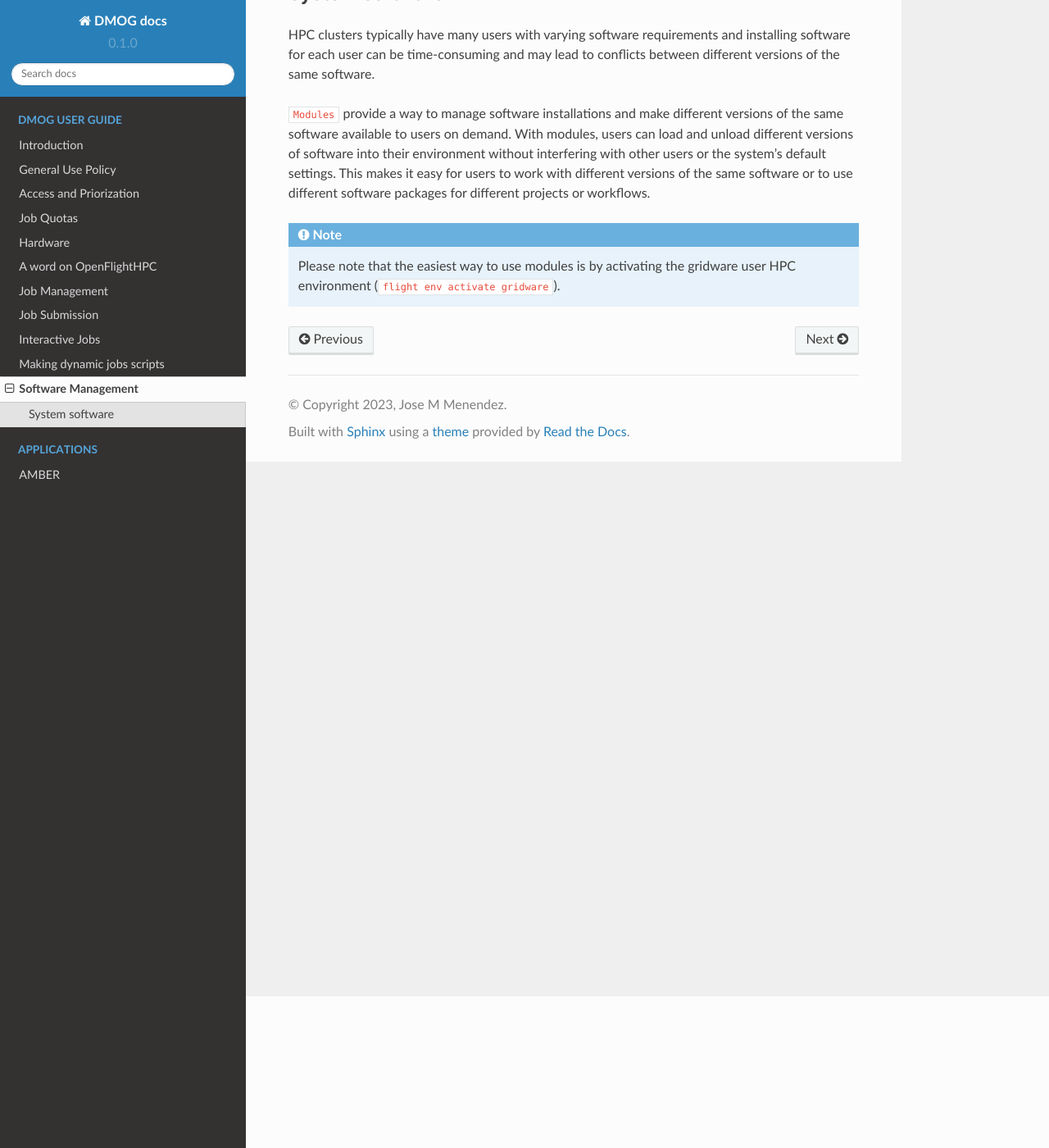
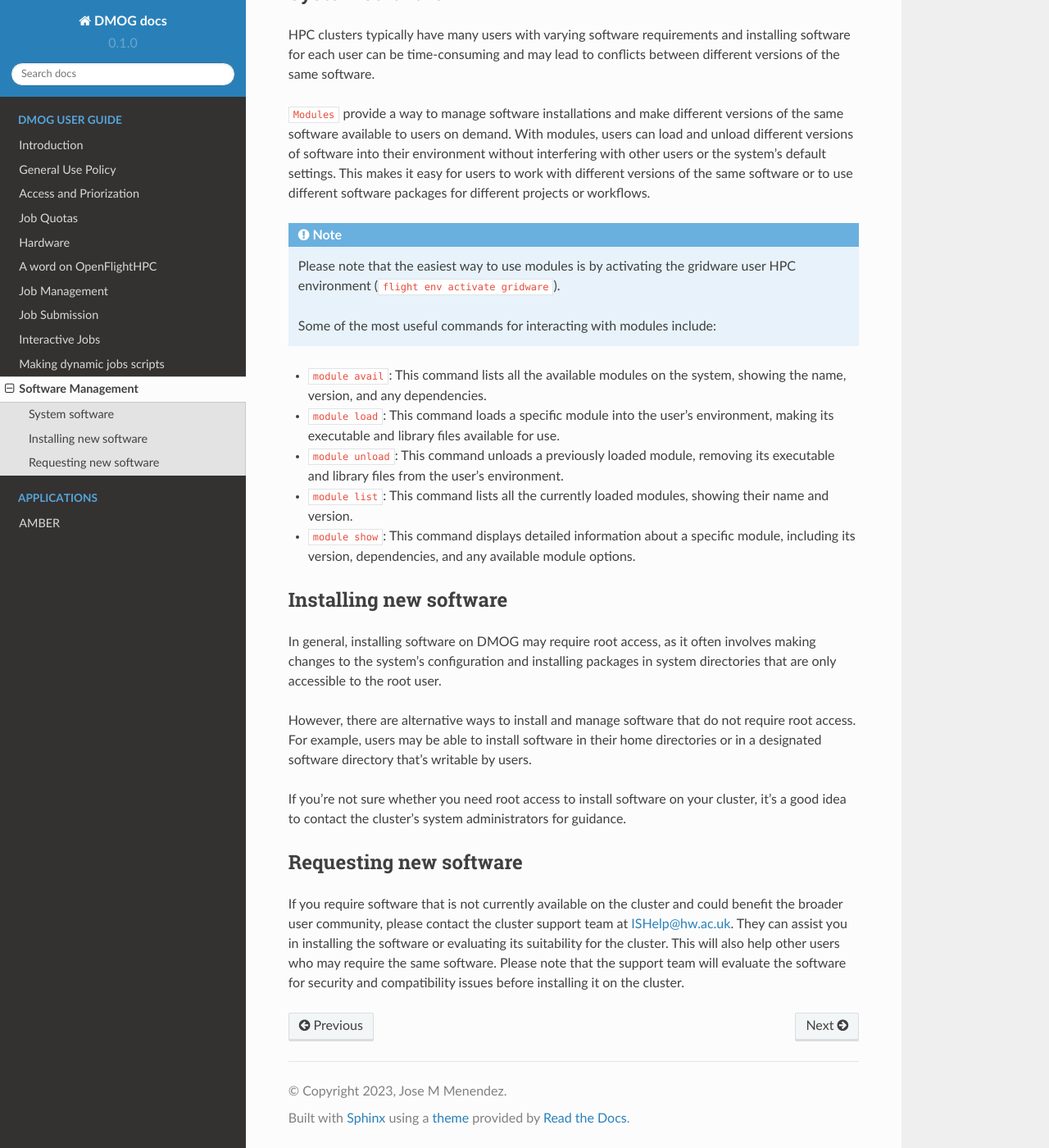
Before and after one commit to jm130/dmogdocs, a Sphinx documentation site: the page built from docs/source/user/softwaremanagement.rst, in a window 1280 px wide and 1400 px high, scrolled down 185 px. Shown: the whole window at 82% size. Built offline with Sphinx 7.4.7 and the Read the Docs theme 2.0.0, drawn with Linux system fonts in a browser that asks for light colours.

Commit message:
Update softwaremanagement.rst

```diff
--- a/docs/source/user/softwaremanagement.rst
+++ b/docs/source/user/softwaremanagement.rst
@@ -17,3 +17,33 @@ software packages for different projects or workflows.
 
    Please note that the easiest way to use modules is by activating the gridware user HPC
    environment (``flight env activate gridware``).
+
+   Some of the most useful commands for interacting with modules include:
+
+* ``module avail``: This command lists all the available modules on the system, showing the name, version, and any dependencies.
+* ``module load``: This command loads a specific module into the user's environment, making its executable and library files available for use.
+* ``module unload``: This command unloads a previously loaded module, removing its executable and library files from the user's environment.
+* ``module list``: This command lists all the currently loaded modules, showing their name and version.
+* ``module show``: This command displays detailed information about a specific module, including its version, dependencies, and any available module options.
+
+Installing new software
+-----------------------
+
+In general, installing software on DMOG may require root access, as it often involves making changes to the
+system's configuration and installing packages in system directories that are only accessible to the root user.
+
+However, there are alternative ways to install and manage software that do not require root access.
+For example, users may be able to install software in their home directories or in a designated software
+directory that's writable by users.
+
+If you're not sure whether you need root access to install software on your cluster, it's a good idea
+to contact the cluster's system administrators for guidance.
+
+Requesting new software
+-----------------------
+
+If you require software that is not currently available on the cluster and could benefit the broader user
+community, please contact the cluster support team at ISHelp@hw.ac.uk. They can assist you in installing the
+software or evaluating its suitability for the cluster. This will also help other users who may require the
+same software. Please note that the support team will evaluate the software for security and compatibility
+issues before installing it on the cluster.
```
